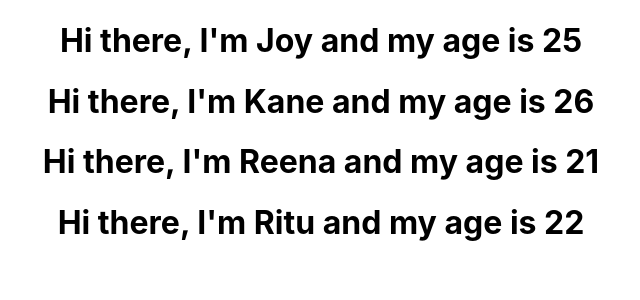
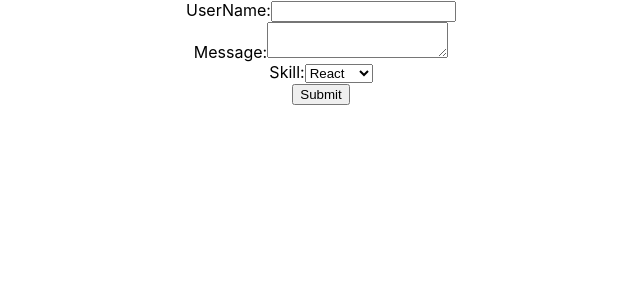
Before and after one commit to rahulak18/React-series, a React (Create React App) app in the folder ReactTutorial/my-app/: page / in a window 1280 px wide. Shown: the top 300 px of the page, without its empty margins (319-959 px from the left). Built offline with nearby package versions, Linux system fonts and the light colour scheme.

Commit message:
21 Form Handling

```diff
--- a/ReactTutorial/my-app/src/App.js
+++ b/ReactTutorial/my-app/src/App.js
@@ -1,10 +1,10 @@
 import './App.css';
-import PersonInfo from './Rendering-lists/PersonInfo';
+import FormHandling from './Form-handling/FormHandling';
 
 function App() {
   return (
     <div className="App">
-      <PersonInfo />
+      <FormHandling />
     </div>
   );
 }
--- /dev/null
+++ b/ReactTutorial/my-app/src/Form-handling/FormHandling.js
@@ -0,0 +1,65 @@
+import React, { Component } from 'react'
+
+export default class FormHandling extends Component {
+
+    constructor(props) {
+        super(props)
+
+        this.state = {
+            name: '',
+            message: "",
+            skill: 'React'
+        }
+    }
+
+    handleNameChange = event => {
+        this.setState({
+            name: event.target.value
+        })
+    }
+
+    handleMsgChange = event => {
+        this.setState({
+            message: event.target.value
+        })
+    }
+
+    handleSkillChange = event => {
+        this.setState({
+            skill: event.target.value
+        })
+    }
+
+    handleFormSubmit = (event) => {
+        alert(`${this.state.name} ${this.state.message} ${this.state.skill}`);
+        event.preventDefault();
+    }
+
+    render() {
+        return (
+            <form onSubmit={this.handleFormSubmit}>
+                <div>
+                    <label htmlFor="name">UserName:</label>
+                    <input type="text" name="name" value={this.state.name} onChange={this.handleNameChange} />
+                </div>
+
+                <div>
+                    <label htmlFor="msg">Message:</label>
+                    <textarea type="text" name="msg" value={this.state.message} onChange={this.handleMsgChange} />
+                </div>
+
+                <div>
+                    <label htmlFor="skill">Skill:</label>
+                    <select name="skill" id="skill" value={this.state.skill} onChange={this.handleSkillChange}>
+                        <option value="React">React</option>
+                        <option value="Angular">Angular</option>
+                        <option value="Vue">Vue</option>
+                    </select>
+
+                </div>
+
+                <button type="submit">Submit</button>
+            </form>
+        )
+    }
+}
```
